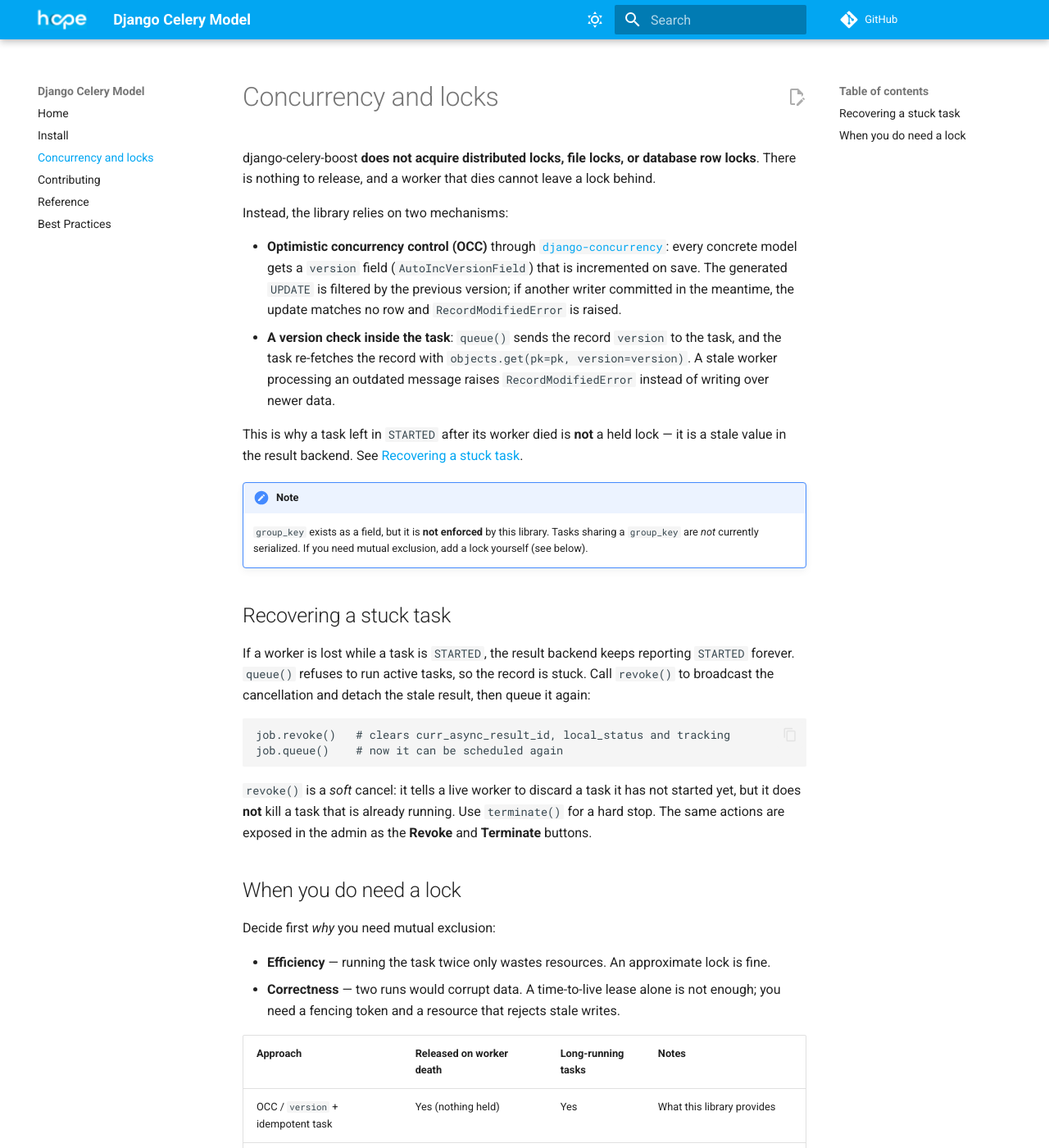
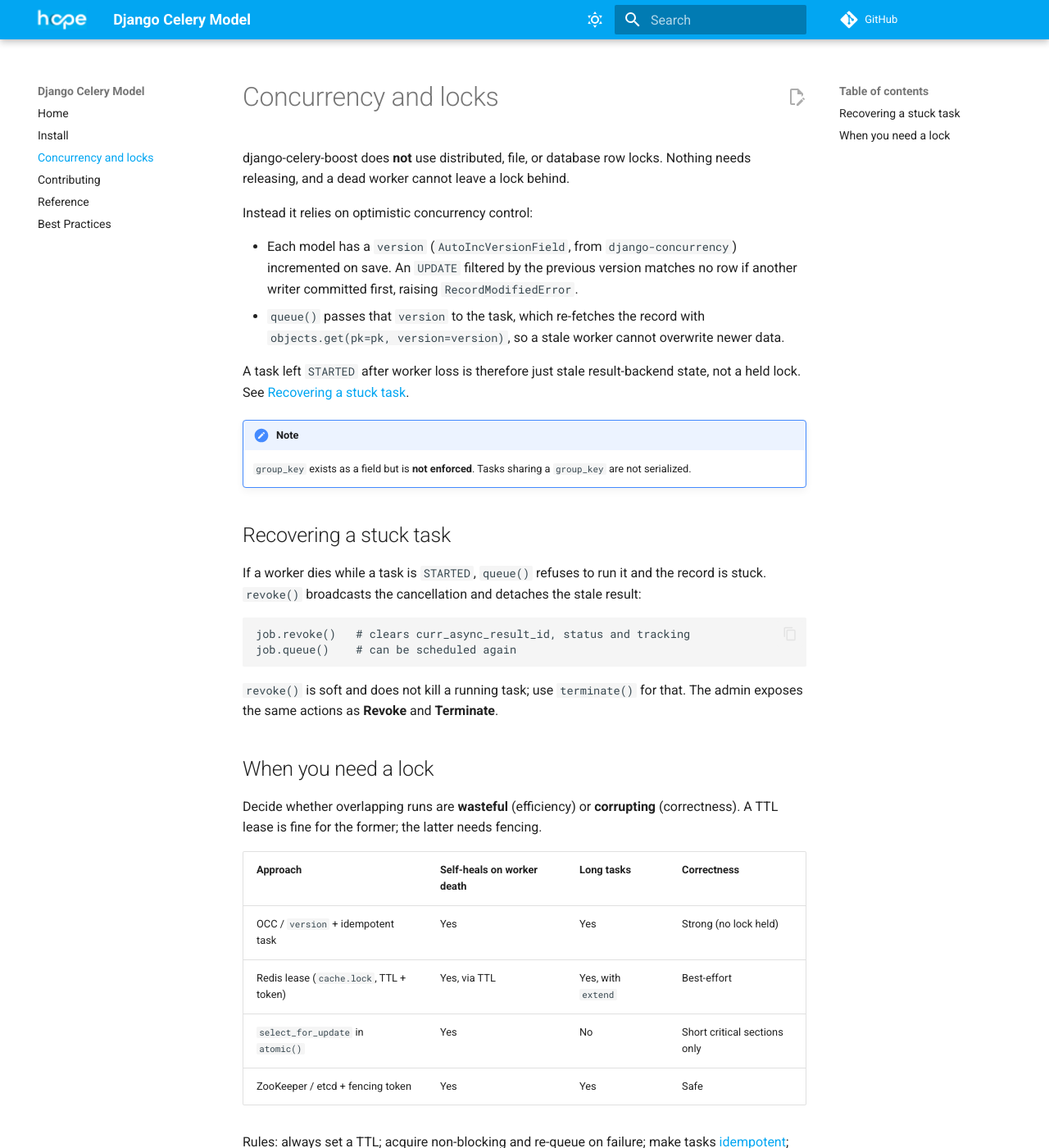
Before and after one commit to unicef/django-celery-boost, an MkDocs documentation site: the page built from docs/src/concurrency.md, in a window 1280 px wide and 1400 px high. Shown: the whole window at 82% size. Built offline with MkDocs 1.6.1 and Material for MkDocs 9.7.7, drawn with Linux system fonts in a browser that asks for light colours; comment, search, counter and statistics services are not loaded; some of the changed text lies outside the part shown.

Commit message:
Concurency

```diff
--- a/docs/src/concurrency.md
+++ b/docs/src/concurrency.md
@@ -4,97 +4,56 @@
 
 # Concurrency and locks
 
-django-celery-boost **does not acquire distributed locks, file locks, or database
-row locks**. There is nothing to release, and a worker that dies cannot leave a
-lock behind.
+django-celery-boost does **not** use distributed, file, or database row locks.
+Nothing needs releasing, and a dead worker cannot leave a lock behind.
 
-Instead, the library relies on two mechanisms:
+Instead it relies on optimistic concurrency control:
 
-- **Optimistic concurrency control (OCC)** through
-  [`django-concurrency`](https://django-concurrency.readthedocs.io/): every
-  concrete model gets a `version` field (`AutoIncVersionField`) that is
-  incremented on save. The generated `UPDATE` is filtered by the previous
-  version; if another writer committed in the meantime, the update matches no
-  row and `RecordModifiedError` is raised.
-- **A version check inside the task**: `queue()` sends the record `version` to
-  the task, and the task re-fetches the record with `objects.get(pk=pk, version=version)`.
-  A stale worker processing an outdated message raises `RecordModifiedError`
-  instead of writing over newer data.
+- Each model has a `version` (`AutoIncVersionField`, from `django-concurrency`)
+  incremented on save. An `UPDATE` filtered by the previous version matches no
+  row if another writer committed first, raising `RecordModifiedError`.
+- `queue()` passes that `version` to the task, which re-fetches the record with
+  `objects.get(pk=pk, version=version)`, so a stale worker cannot overwrite newer
+  data.
 
-This is why a task left in `STARTED` after its worker died is **not** a held
-lock — it is a stale value in the result backend. See [Recovering a stuck
-task](#recovering-a-stuck-task).
+A task left `STARTED` after worker loss is therefore just stale result-backend
+state, not a held lock. See [Recovering a stuck task](#recovering-a-stuck-task).
 
 !!! note
 
-    `group_key` exists as a field, but it is **not enforced** by this library.
-    Tasks sharing a `group_key` are *not* currently serialized. If you need
-    mutual exclusion, add a lock yourself (see below).
+    `group_key` exists as a field but is **not enforced**. Tasks sharing a
+    `group_key` are not serialized.
 
 ## Recovering a stuck task
 
-If a worker is lost while a task is `STARTED`, the result backend keeps reporting
-`STARTED` forever. `queue()` refuses to run active tasks, so the record is stuck.
-Call `revoke()` to broadcast the cancellation and detach the stale result, then
-queue it again:
+If a worker dies while a task is `STARTED`, `queue()` refuses to run it and the
+record is stuck. `revoke()` broadcasts the cancellation and detaches the stale
+result:
 
-    job.revoke()   # clears curr_async_result_id, local_status and tracking
-    job.queue()    # now it can be scheduled again
+    job.revoke()   # clears curr_async_result_id, status and tracking
+    job.queue()    # can be scheduled again
 
-`revoke()` is a *soft* cancel: it tells a live worker to discard a task it has not
-started yet, but it does **not** kill a task that is already running. Use
-`terminate()` for a hard stop. The same actions are exposed in the admin as the
-**Revoke** and **Terminate** buttons.
+`revoke()` is soft and does not kill a running task; use `terminate()` for that.
+The admin exposes the same actions as **Revoke** and **Terminate**.
 
-## When you do need a lock
+## When you need a lock
 
-Decide first *why* you need mutual exclusion:
+Decide whether overlapping runs are **wasteful** (efficiency) or **corrupting**
+(correctness). A TTL lease is fine for the former; the latter needs fencing.
 
-- **Efficiency** — running the task twice only wastes resources. An approximate
-  lock is fine.
-- **Correctness** — two runs would corrupt data. A time-to-live lease alone is
-  not enough; you need a fencing token and a resource that rejects stale writes.
+| Approach | Self-heals on worker death | Long tasks | Correctness |
+| --- | --- | --- | --- |
+| OCC / `version` + idempotent task | Yes | Yes | Strong (no lock held) |
+| Redis lease (`cache.lock`, TTL + token) | Yes, via TTL | Yes, with `extend` | Best-effort |
+| `select_for_update` in `atomic()` | Yes | No | Short critical sections only |
+| ZooKeeper / etcd + fencing token | Yes | Yes | Safe |
 
-| Approach | Released on worker death | Long-running tasks | Notes |
-| --- | --- | --- | --- |
-| OCC / `version` + idempotent task | Yes (nothing held) | Yes | What this library provides |
-| Redis lease (`SET NX PX` + token-checked release) | Yes, via TTL | Yes, with `extend` | Best-effort; not safe without fencing |
-| `select_for_update` in `atomic()` | Yes (rollback/connection close) | No | Holds a DB connection; short critical sections only |
-| PostgreSQL advisory lock | Yes (connection close) | No | Single DB; breaks under transaction-mode poolers |
-| ZooKeeper / etcd lock + fencing token | Yes | Yes | Safe for correctness; heavyweight |
-
-A minimal safe Redis lease:
-
-    import uuid
-    from django.core.cache import cache
-
-    def run_exclusive(key, ttl=3600, **kwargs):
-        token = uuid.uuid4().hex
-        lock = cache.lock(f"lock:{key}", timeout=ttl)
-        if not lock.acquire(blocking=False, token=token):
-            return False  # someone else holds it; reschedule instead of blocking
-        try:
-            do_the_work(**kwargs)
-        finally:
-            # only releases if the token still matches (django-redis does this)
-            lock.release()
-
-Rules of thumb:
-
-- Always set a TTL so a crashed holder self-heals.
-- Acquire with `blocking=False` (or a short timeout) and re-queue on failure
-  rather than tying up a worker.
-- Extend the lease from inside long tasks, or set a TTL comfortably longer than
-  the worst-case runtime.
-- Make tasks [idempotent](https://docs.celeryq.dev/en/stable/userguide/tasks.html)
-  — with `task_acks_late`, a task may run more than once.
-- If a stale write must be rejected, use a monotonic fencing token. The model
-  `version` field is a natural candidate.
+Rules: always set a TTL; acquire non-blocking and re-queue on failure; make tasks
+[idempotent](https://docs.celeryq.dev/en/stable/userguide/tasks.html); use the
+`version` as a fencing token when stale writes must be rejected.
 
 !!! warning
 
-    Redis locks built only on a TTL are not safe for correctness. Process
-    pauses (GC, paging) and clock jumps can let two holders believe they own the
-    lock. If correctness depends on the lock, use a consensus-backed lock
-    (ZooKeeper, etcd) and fencing tokens — see Martin Kleppmann's
+    TTL-only Redis locks are not safe for correctness under process pauses or
+    clock jumps. See Kleppmann's
     ["How to do distributed locking"](https://martin.kleppmann.com/2016/02/08/how-to-do-distributed-locking.html).
```
